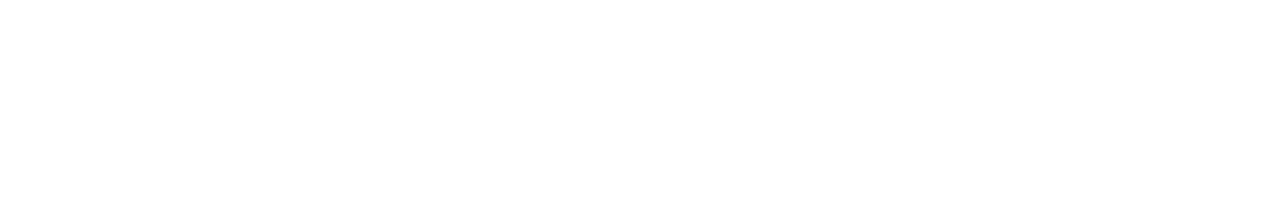
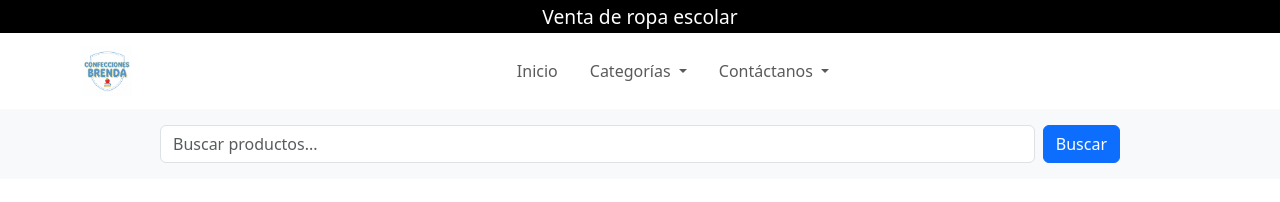
Before and after one commit to Bacchi701/Desarrollo-web, a plain HTML site: page index.html in a window 1280 px wide. Drawn offline with nearby package versions, Linux system fonts and the light colour scheme.

Commit message:
23-09-2025 header, navbar 1 y navbar 2

```diff
--- /dev/null
+++ b/index.css
@@ -0,0 +1,13 @@
+/* Color de encabezado principal*/
+header {
+    background-color: #000000;
+}
+
+/* Estilo de texto del encabezado*/
+header h1 {
+    font-size: 1.2rem;
+    text-align: center;
+    color: #ffffff;
+    padding: 5px;
+    margin: 0;
+}
--- a/index.html
+++ b/index.html
@@ -5,8 +5,71 @@
         <meta name="viewport" content="width=device-width, initial-scale=1.0">
         <title>Venta de ropa escolar</title>
         <link href="https://cdn.jsdelivr.net/npm/bootstrap@5.3.8/dist/css/bootstrap.min.css" rel="stylesheet" integrity="sha384-sRIl4kxILFvY47J16cr9ZwB07vP4J8+LH7qKQnuqkuIAvNWLzeN8tE5YBujZqJLB" crossorigin="anonymous">
+        <script src="https://cdn.jsdelivr.net/npm/bootstrap@5.3.8/dist/js/bootstrap.bundle.min.js" integrity="sha384-FKyoEForCGlyvwx9Hj09JcYn3nv7wiPVlz7YYwJrWVcXK/BmnVDxM+D2scQbITxI" crossorigin="anonymous"></script>
+        <link rel="stylesheet" href="index.css">
     </head>
     <body>
+        <!-- Encabezado 1-->
+        <header>
+            <div class="container-fluid" id="header1">
+                <div class="row">
+                    <div class="col-12">
+                        <h1>Venta de ropa escolar</h1>
+                    </div>
+                </div>
+            </div>
+        </header>
+        <!-- Barra de navegación 1 -->
+        <nav class="navbar navbar-expand-lg navbar-light bg-white">
+            <div class="container">
+                <!-- Logo a la izquierda -->
+                <a class="navbar-brand d-flex align-items-center" href="index.html">
+                    <img src="confecciones_brenda_logo.png" alt="Logo" width="50" height="50" class="d-inline-block align-text-top">
+                </a>
+                <!-- Botón para menú responsivo -->
+                <button class="navbar-toggler" type="button" data-bs-toggle="collapse" data-bs-target="#navbarNavDropdown"
+                    aria-controls="navbarNavDropdown" aria-expanded="false" aria-label="Toggle navigation">
+                    <span class="navbar-toggler-icon"></span>
+                </button>
+                <!-- Opciones centradas -->
+                <div class="collapse navbar-collapse justify-content-center" id="navbarNavDropdown">
+                    <ul class="navbar-nav">
+                        <li class="nav-item mx-2">
+                            <a class="nav-link" href="index.html">Inicio</a>
+                        </li>
+                        <li class="nav-item dropdown mx-2">
+                            <a class="nav-link dropdown-toggle" href="#" id="categoriasDropdown" role="button" data-bs-toggle="dropdown" aria-expanded="false">
+                                Categorías
+                            </a>
+                            <ul class="dropdown-menu" aria-labelledby="categoriasDropdown">
+                                <li><a class="dropdown-item" href="#">Buzos</a></li>
+                                <li><a class="dropdown-item" href="#">Polerones</a></li>
+                                <li><a class="dropdown-item" href="#">Pantalones</a></li>
+                                <li><a class="dropdown-item" href="#">Shorts</a></li>
+                            </ul>
+                        </li>
+                        <li class="nav-item dropdown mx-2">
+                            <a class="nav-link dropdown-toggle" href="#" id="contactanosDropdown" role="button" data-bs-toggle="dropdown" aria-expanded="false">
+                                Contáctanos
+                            </a>
+                            <ul class="dropdown-menu" aria-labelledby="contactanosDropdown">
+                                <li><a class="dropdown-item" href="#">WhatsApp</a></li>
+                                <li><a class="dropdown-item" href="#">Correo</a></li>
+                                <li><a class="dropdown-item" href="#">Teléfono</a></li>
+                                <li><a class="dropdown-item" href="#">Ubicación</a></li>
+                            </ul>
+                        </li>
+                    </ul>
+                </div>
+            </div>
+        </nav>
+        <!-- Barra de navegacion 2-->
+        <nav class="navbar navbar-light bg-light justify-content-center py-3">
+            <form class="d-flex w-75" role="search">
+                <input class="form-control me-2 flex-grow-1" type="search" placeholder="Buscar productos..." aria-label="Buscar">
+                <button class="btn btn-primary" type="submit">Buscar</button>
+            </form>
+        </nav>
 
     </body>
 </html>
```
Also changed, not shown: confecciones_brenda_logo.png (added).
